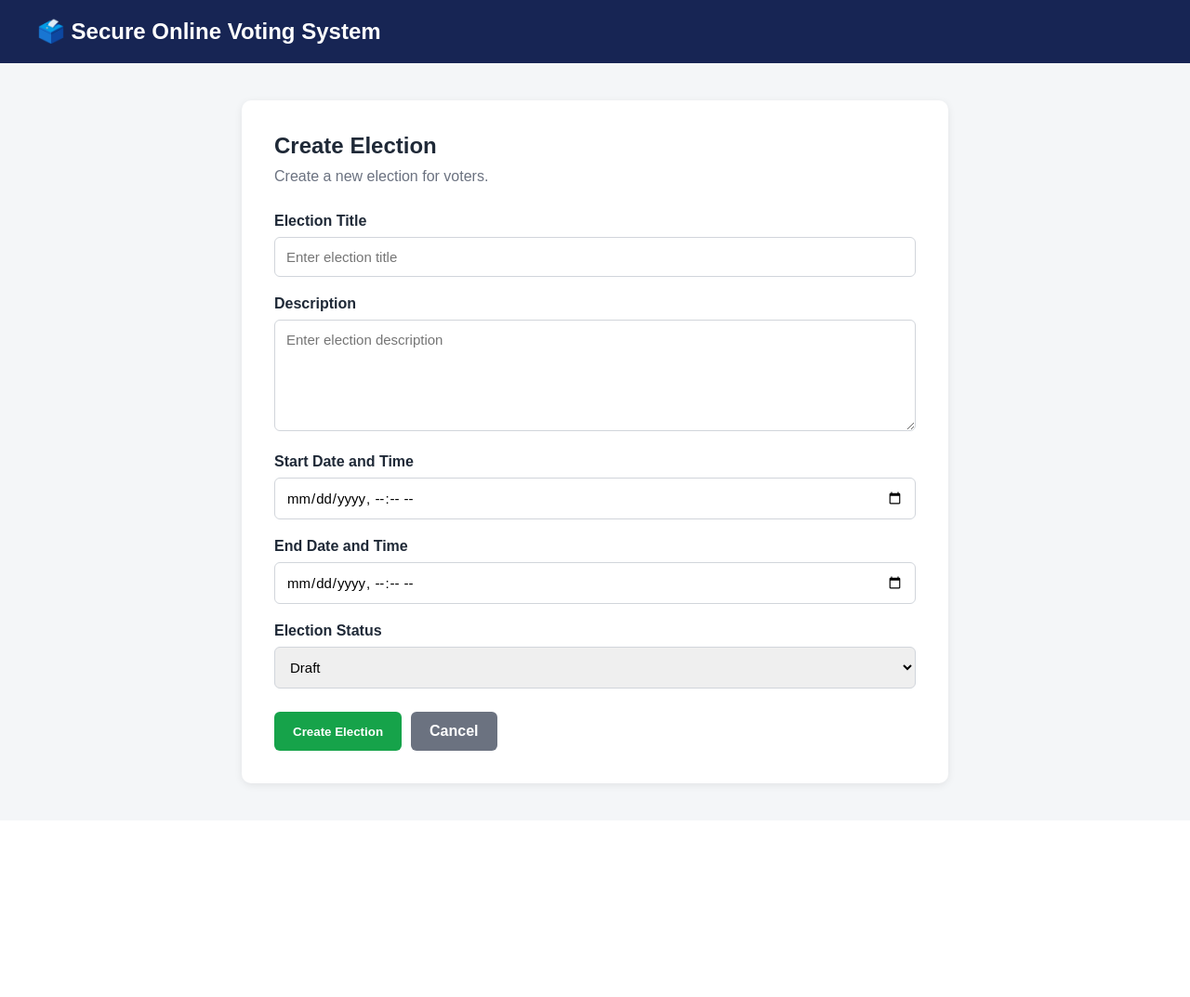
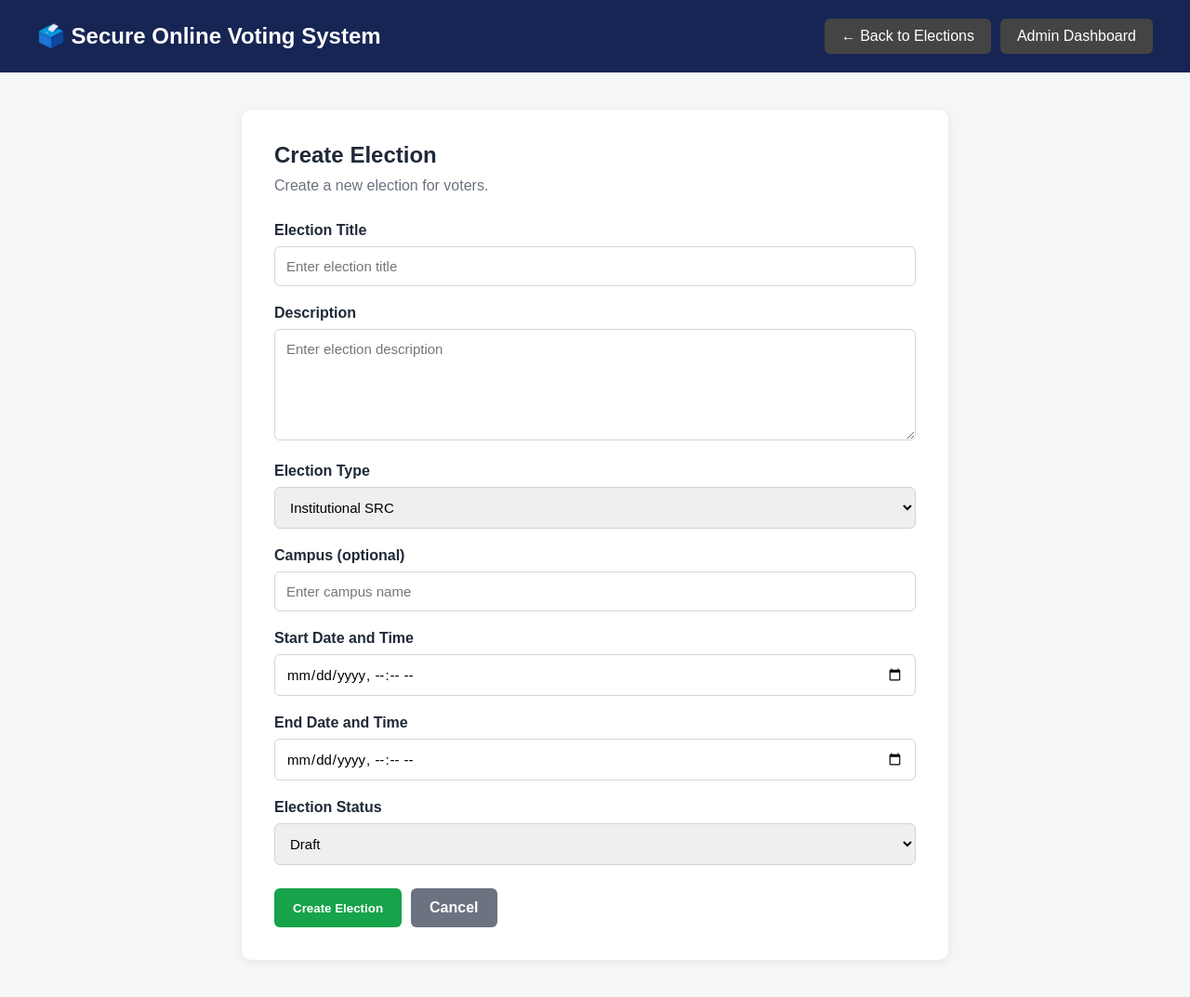
Before and after one commit to KAMO-debugs/Secure-Online-Voting-System, a Django app: template voting/templates/voting/create_election.html in a window 1280 px wide. Shown: the whole page at 93% size. Before the commit the page ends 851 px from the top, so only its background shows below. Run offline with Django 3.2, Linux system fonts and the light colour scheme; the template is opened without the code that fills it, so the values that code supplies are empty.

Commit message:
Update election creation page

```diff
--- a/voting/templates/voting/create_election.html
+++ b/voting/templates/voting/create_election.html
@@ -1,70 +1,74 @@
 <!DOCTYPE html>
 <html lang="en">
-
 <head>
-
     <meta charset="UTF-8">
-
     <meta name="viewport" content="width=device-width, initial-scale=1.0">
-
     <title>Create Election</title>
-
     <style>
-
         * {
             box-sizing: border-box;
             margin: 0;
             padding: 0;
             font-family: Arial, sans-serif;
         }
-
         body {
             background: #f4f6f8;
             color: #1f2937;
         }
-
         .navbar {
             background: #172554;
             color: white;
             padding: 20px 40px;
+            display: flex;
+            justify-content: space-between;
+            align-items: center;
         }
-
         .navbar h1 {
             font-size: 24px;
         }
-
+        .navbar-right {
+            display: flex;
+            align-items: center;
+            gap: 10px;
+        }
+        .navbar a {
+            color: white;
+            text-decoration: none;
+            padding: 10px 18px;
+            border-radius: 6px;
+        }
+        .back-link {
+            background: #444;
+        }
+        .back-link:hover {
+            background: #666;
+        }
         .container {
             max-width: 800px;
             margin: 40px auto;
             padding: 0 20px;
         }
-
         .form-card {
             background: white;
             padding: 35px;
             border-radius: 10px;
             box-shadow: 0 2px 8px rgba(0, 0, 0, 0.08);
         }
-
         h2 {
             margin-bottom: 10px;
         }
-
         .subtitle {
             color: #6b7280;
             margin-bottom: 30px;
         }
-
         .form-group {
             margin-bottom: 20px;
         }
-
         label {
             display: block;
             font-weight: bold;
             margin-bottom: 8px;
         }
-
         input,
         textarea,
         select {
@@ -74,18 +78,15 @@
             border-radius: 6px;
             font-size: 15px;
         }
-
         textarea {
             min-height: 120px;
             resize: vertical;
         }
-
         .buttons {
             display: flex;
             gap: 10px;
             margin-top: 25px;
         }
-
         .button {
             padding: 12px 20px;
             border: none;
@@ -94,168 +95,90 @@
             text-decoration: none;
             font-weight: bold;
         }
-
         .submit-button {
             background: #16a34a;
             color: white;
         }
-
+        .submit-button:hover {
+            background: #15803d;
+        }
         .cancel-button {
             background: #6b7280;
             color: white;
         }
-
+        .cancel-button:hover {
+            background: #4b5563;
+        }
+        @media (max-width: 700px) {
+            .navbar {
+                padding: 20px;
+                flex-direction: column;
+                gap: 10px;
+            }
+            .container {
+                padding: 20px;
+            }
+        }
     </style>
-
 </head>
-
 <body>
-
     <div class="navbar">
-
         <h1>🗳️ Secure Online Voting System</h1>
-
+        <div class="navbar-right">
+            <a href="{% url 'manage_elections' %}" class="back-link">← Back to Elections</a>
+            <a href="{% url 'admin_dashboard' %}" class="back-link">Admin Dashboard</a>
+        </div>
     </div>
-
-
     <div class="container">
-
         <div class="form-card">
-
             <h2>Create Election</h2>
-
-            <p class="subtitle">
-                Create a new election for voters.
-            </p>
-
-
+            <p class="subtitle">Create a new election for voters.</p>
             <form method="POST">
-
                 {% csrf_token %}
-
-
                 <div class="form-group">
-
-                    <label for="title">
-                        Election Title
-                    </label>
-
-                    <input
-                        type="text"
-                        id="title"
-                        name="title"
-                        placeholder="Enter election title"
-                        required
-                    >
-
+                    <label for="title">Election Title</label>
+                    <input type="text" id="title" name="title" placeholder="Enter election title" required>
                 </div>
-
-
                 <div class="form-group">
-
-                    <label for="description">
-                        Description
-                    </label>
-
-                    <textarea
-                        id="description"
-                        name="description"
-                        placeholder="Enter election description"
-                        required
-                    ></textarea>
-
+                    <label for="description">Description</label>
+                    <textarea id="description" name="description" placeholder="Enter election description" required></textarea>
                 </div>
-
-
                 <div class="form-group">
-
-                    <label for="start_date">
-                        Start Date and Time
-                    </label>
-
-                    <input
-                        type="datetime-local"
-                        id="start_date"
-                        name="start_date"
-                        required
-                    >
-
+                    <label for="election_type">Election Type</label>
+                    <select id="election_type" name="election_type" required>
+                        <option value="INSTITUTIONAL">Institutional SRC</option>
+                        <option value="CAMPUS">Campus SRC</option>
+                        <option value="RUNOFF">Runoff</option>
+                    </select>
                 </div>
-
-
                 <div class="form-group">
-
-                    <label for="end_date">
-                        End Date and Time
-                    </label>
-
-                    <input
-                        type="datetime-local"
-                        id="end_date"
-                        name="end_date"
-                        required
-                    >
-
+                    <label for="campus">Campus (optional)</label>
+                    <input type="text" id="campus" name="campus" placeholder="Enter campus name">
                 </div>
-
-
                 <div class="form-group">
-
-                    <label for="status">
-                        Election Status
-                    </label>
-
+                    <label for="start_date">Start Date and Time</label>
+                    <input type="datetime-local" id="start_date" name="start_date" required>
+                </div>
+                <div class="form-group">
+                    <label for="end_date">End Date and Time</label>
+                    <input type="datetime-local" id="end_date" name="end_date" required>
+                </div>
+                <div class="form-group">
+                    <label for="status">Election Status</label>
                     <select id="status" name="status" required>
-
-                        <option value="DRAFT">
-                            Draft
-                        </option>
-
-                        <option value="SCHEDULED">
-                            Scheduled
-                        </option>
-
-                        <option value="OPEN">
-                            Open
-                        </option>
-
-                        <option value="CLOSED">
-                            Closed
-                        </option>
-
-                        <option value="RESULTS">
-                            Results
-                        </option>
-
+                        <option value="DRAFT">Draft</option>
+                        <option value="SCHEDULED">Scheduled</option>
+                        <option value="OPEN">Open</option>
+                        <option value="CLOSED">Closed</option>
+                        <option value="RESULTS">Results</option>
                     </select>
-
                 </div>
-
-
                 <div class="buttons">
-
-                    <button
-                        type="submit"
-                        class="button submit-button"
-                    >
-                        Create Election
-                    </button>
-
-                    <a
-                        href="{% url 'manage_elections' %}"
-                        class="button cancel-button"
-                    >
-                        Cancel
-                    </a>
-
+                    <button type="submit" class="button submit-button">Create Election</button>
+                    <a href="{% url 'manage_elections' %}" class="button cancel-button">Cancel</a>
                 </div>
-
             </form>
-
         </div>
-
     </div>
-
 </body>
-
 </html>
```
